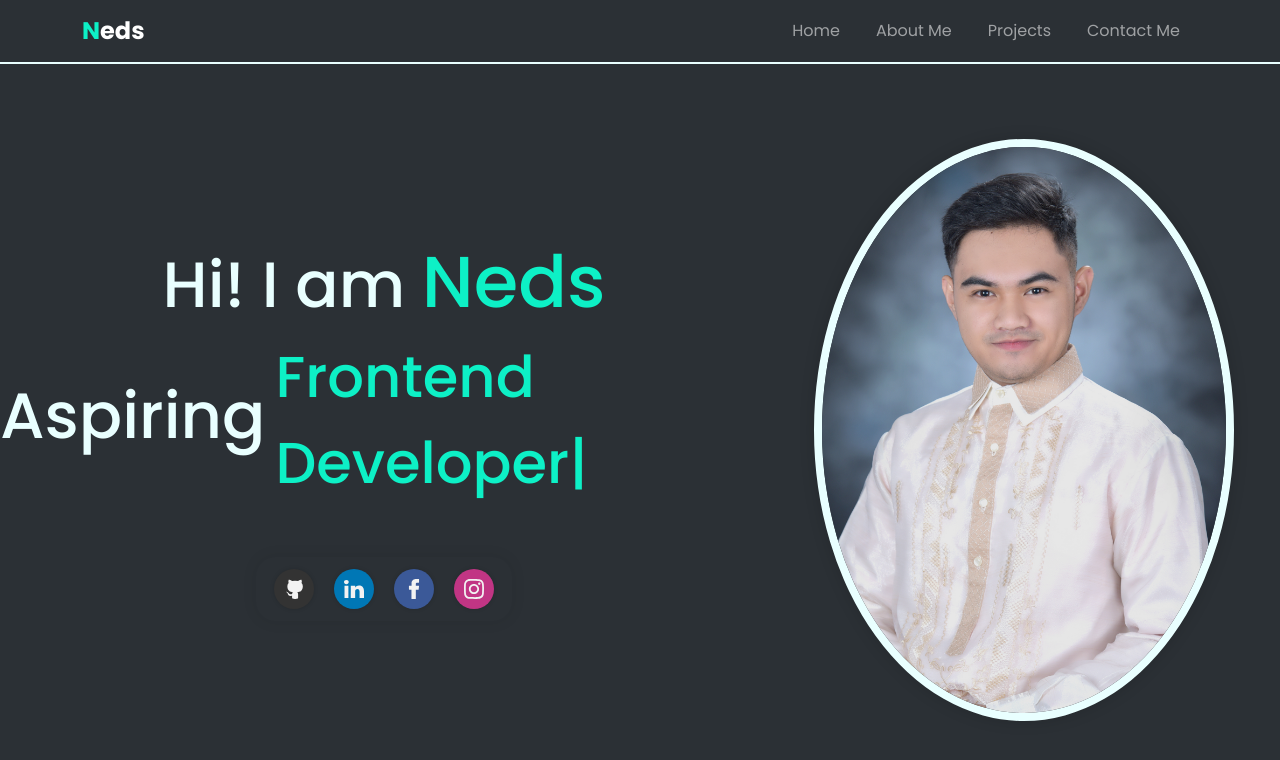
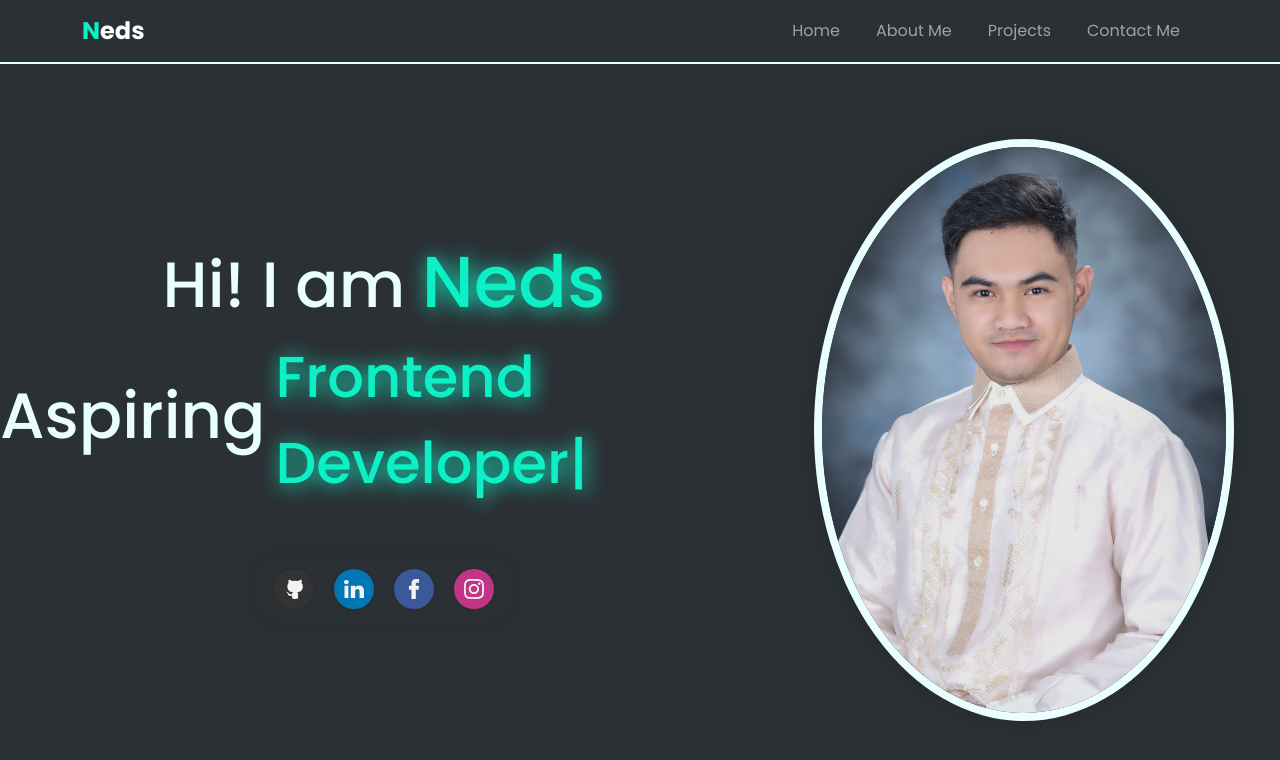
Before and after one commit to nzmamitag/Personal-Portfolio, a React (Vite) app: page / in a window 1280 px wide. Shown: the top 760 px of the page. Built offline with nearby package versions, Linux system fonts and the light colour scheme.

Commit message:
initial commit

```diff
--- a/src/components/Home.css
+++ b/src/components/Home.css
@@ -44,6 +44,7 @@
 .name {
     font-size: 4.5rem;
     color: var(--primary-color);
+    filter: drop-shadow(2px 2px 10px var(--primary-color));
 }
 
 .role {
@@ -61,6 +62,7 @@
     font-size: 3.6rem;
     font-weight: 500;
     color: var(--primary-color);
+    filter: drop-shadow(2px 2px 10px var(--primary-color));
 }
 
 .rightContainer {
```
